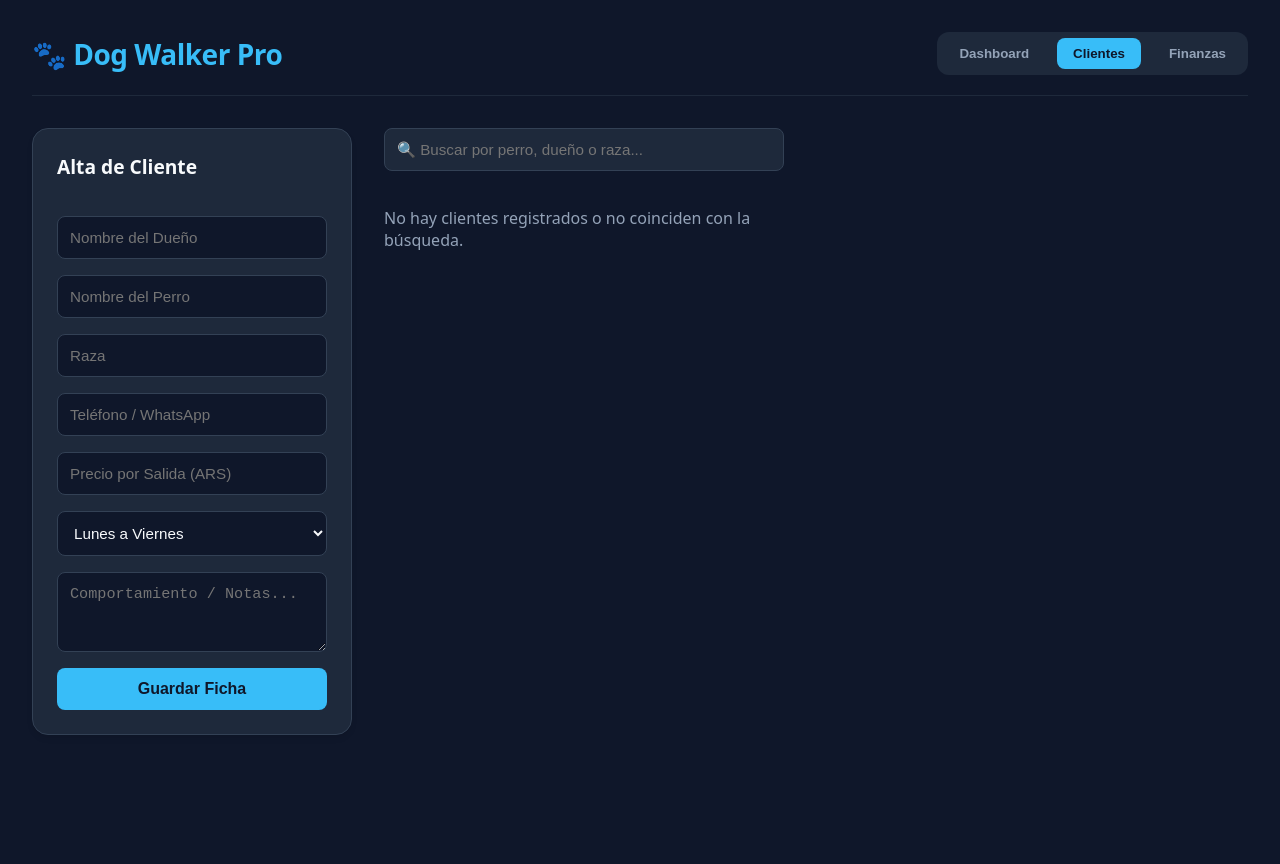
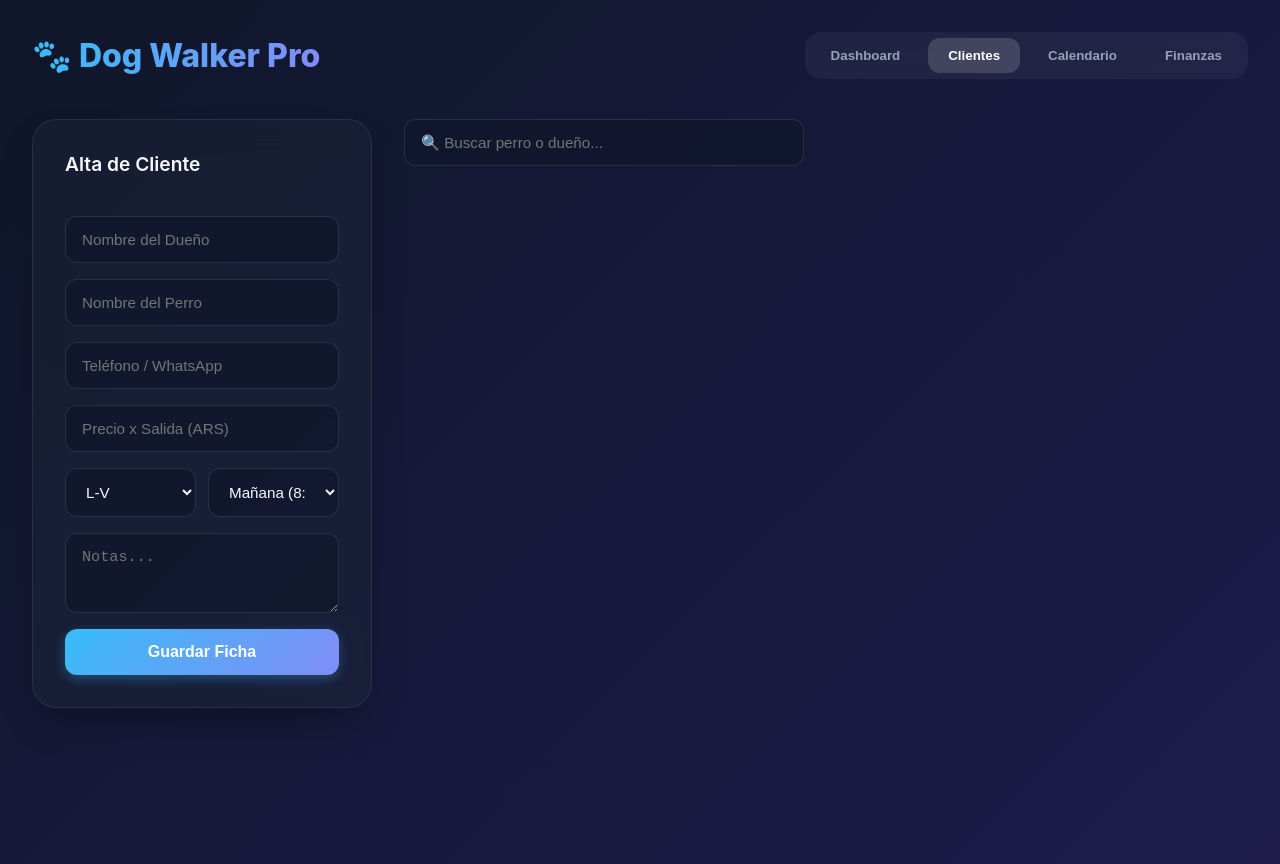
Before and after one commit to valenbatt/dog-walker-app, a React (Vite) app: page / in a window 1280 px wide. Both pictures are taken after a click on the button "Clientes". Built offline with nearby package versions, Linux system fonts and the light colour scheme.

Commit message:
Update App.jsx

```diff
--- a/src/App.jsx
+++ b/src/App.jsx
@@ -13,12 +13,10 @@ export default function App() {
     return saved ? JSON.parse(saved) : [];
   });
 
-  const [newClient, setNewClient] = useState({ name: '', dog: '', breed: '', phone: '', plan: 'Lunes a Viernes', price: '', notes: '' });
+  const [newClient, setNewClient] = useState({ name: '', dog: '', breed: '', phone: '', plan: 'Lunes a Viernes', price: '', turno: 'Mañana (8:00)', notes: '' });
   const [newTx, setNewTx] = useState({ type: 'ingreso', desc: '', amount: '', date: new Date().toISOString().split('T')[0] });
   const [searchTerm, setSearchTerm] = useState('');
-
-  const currentMonthStr = new Date().toISOString().slice(0, 7);
-  const [selectedMonth, setSelectedMonth] = useState(currentMonthStr);
+  const [selectedMonth, setSelectedMonth] = useState(new Date().toISOString().slice(0, 7));
 
   useEffect(() => localStorage.setItem('dogwalker_clients', JSON.stringify(clients)), [clients]);
   useEffect(() => localStorage.setItem('dogwalker_finances', JSON.stringify(finances)), [finances]);
@@ -29,18 +27,13 @@ export default function App() {
 
   const filteredClients = useMemo(() => {
     if (!searchTerm) return clients;
-    const lower = searchTerm.toLowerCase();
     return clients.filter(c =>
-      c.dog.toLowerCase().includes(lower) ||
-      c.name.toLowerCase().includes(lower) ||
-      c.breed.toLowerCase().includes(lower)
+      c.dog.toLowerCase().includes(searchTerm.toLowerCase()) ||
+      c.name.toLowerCase().includes(searchTerm.toLowerCase())
     );
   }, [clients, searchTerm]);
 
-  const monthlyFinances = useMemo(() => {
-    return finances.filter(f => f.date.startsWith(selectedMonth));
-  }, [finances, selectedMonth]);
-
+  const monthlyFinances = useMemo(() => finances.filter(f => f.date.startsWith(selectedMonth)), [finances, selectedMonth]);
   const monthlyIngresos = monthlyFinances.filter(f => f.type === 'ingreso').reduce((acc, curr) => acc + Number(curr.amount), 0);
   const monthlyGastos = monthlyFinances.filter(f => f.type === 'gasto').reduce((acc, curr) => acc + Number(curr.amount), 0);
   const monthlyBalance = monthlyIngresos - monthlyGastos;
@@ -49,198 +42,155 @@ export default function App() {
     e.preventDefault();
     if (!newClient.name || !newClient.dog) return;
     setClients([...clients, { ...newClient, id: Date.now(), price: Number(newClient.price) || 0 }]);
-    setNewClient({ name: '', dog: '', breed: '', phone: '', plan: 'Lunes a Viernes', price: '', notes: '' });
-  };
-
-  const handleAddTx = (e) => {
-    e.preventDefault();
-    if (!newTx.desc || !newTx.amount) return;
-    setFinances([...finances, { ...newTx, id: Date.now(), amount: Number(newTx.amount) }]);
-    setNewTx({ type: 'ingreso', desc: '', amount: '', date: new Date().toISOString().split('T')[0] });
-  };
-
-  const deleteClient = (id) => {
-    if(window.confirm('¿Eliminar cliente?')) setClients(clients.filter(c => c.id !== id));
-  };
-
-  const deleteTx = (id) => {
-    if(window.confirm('¿Eliminar movimiento?')) setFinances(finances.filter(f => f.id !== id));
+    setNewClient({ name: '', dog: '', breed: '', phone: '', plan: 'Lunes a Viernes', price: '', turno: 'Mañana (8:00)', notes: '' });
   };
 
   const exportToCSV = () => {
     const headers = ['Fecha', 'Concepto', 'Tipo', 'Monto (ARS)'];
-    const rows = monthlyFinances.map(f => `${f.date},"${f.desc.replace(/"/g, '""')}",${f.type},${f.amount}`);
+    // Usamos ; para Excel en español y \uFEFF para los acentos
+    const rows = monthlyFinances.map(f => `${f.date};"${f.desc.replace(/"/g, '""')}";${f.type};${f.amount}`);
+    rows.push(`"";"";"";""`);
+    rows.push(`"RESUMEN DEL MES";"Ingresos";"+";${monthlyIngresos}`);
+    rows.push(`"";"Gastos";"-";${monthlyGastos}`);
+    rows.push(`"";"TOTAL NETO";"";${monthlyBalance}`);
 
-    rows.push(`"","","",""`);
-    rows.push(`"RESUMEN DEL MES","Ingresos","+",${monthlyIngresos}`);
-    rows.push(`"","Gastos","-",${monthlyGastos}`);
-    rows.push(`"","TOTAL NETO","",${monthlyBalance}`);
-
-    const csvContent = "data:text/csv;charset=utf-8," + headers.join(',') + "\n" + rows.join('\n');
-    const encodedUri = encodeURI(csvContent);
+    const csvContent = "data:text/csv;charset=utf-8,\uFEFF" + headers.join(';') + "\n" + rows.join('\n');
     const link = document.createElement("a");
-    link.setAttribute("href", encodedUri);
-    link.setAttribute("download", `Balance_DogWalker_${selectedMonth}.csv`);
-    document.body.appendChild(link);
+    link.href = encodeURI(csvContent);
+    link.download = `Balance_${selectedMonth}.csv`;
     link.click();
-    document.body.removeChild(link);
   };
 
   return (
-    <div style={{ fontFamily: 'system-ui, -apple-system, sans-serif', backgroundColor: '#0f172a', color: '#f8fafc', minHeight: '100vh', padding: '32px' }}>
-      <header style={{ display: 'flex', justifyContent: 'space-between', alignItems: 'center', borderBottom: '1px solid #1e293b', paddingBottom: '20px', marginBottom: '32px' }}>
-        <h1 style={{ fontSize: '1.75rem', margin: 0, fontWeight: '700', color: '#38bdf8', letterSpacing: '-0.5px' }}>🐾 Dog Walker Pro</h1>
-        <nav style={{ display: 'flex', gap: '12px', background: '#1e293b', padding: '6px', borderRadius: '12px' }}>
-          {['dashboard', 'clientes', 'finanzas'].map((tab) => (
+    <div style={{ fontFamily: 'Inter, system-ui, sans-serif', background: 'linear-gradient(135deg, #0f172a 0%, #1e1b4b 100%)', color: '#f8fafc', minHeight: '100vh', padding: '32px' }}>
+      <header style={{ display: 'flex', justifyContent: 'space-between', alignItems: 'center', marginBottom: '40px' }}>
+        <h1 style={{ fontSize: '2rem', margin: 0, fontWeight: '800', background: 'linear-gradient(to right, #38bdf8, #818cf8)', WebkitBackgroundClip: 'text', WebkitTextFillColor: 'transparent' }}>
+          🐾 Dog Walker Pro
+        </h1>
+        <nav style={{ display: 'flex', gap: '8px', background: 'rgba(255,255,255,0.05)', padding: '6px', borderRadius: '16px', backdropFilter: 'blur(10px)' }}>
+          {['dashboard', 'clientes', 'calendario', 'finanzas'].map((tab) => (
             <button key={tab} onClick={() => setActiveTab(tab)} style={getTabStyle(activeTab === tab)}>{tab}</button>
           ))}
         </nav>
       </header>
 
       {activeTab === 'dashboard' && (
-        <div style={{ display: 'grid', gridTemplateColumns: 'repeat(auto-fit, minmax(240px, 1fr))', gap: '20px' }}>
+        <div style={{ display: 'grid', gridTemplateColumns: 'repeat(auto-fit, minmax(260px, 1fr))', gap: '24px' }}>
           <StatCard title="Perros Activos" value={clients.length} color="#f8fafc" />
-          <StatCard title="Facturación Histórica" value={`$${totalIngresos.toLocaleString()}`} color="#4ade80" />
+          <StatCard title="Facturación Histórica" value={`$${totalIngresos.toLocaleString()}`} color="#34d399" />
           <StatCard title="Gastos Históricos" value={`$${totalGastos.toLocaleString()}`} color="#f87171" />
           <StatCard title="Rentabilidad Global" value={`$${balance.toLocaleString()}`} color={balance >= 0 ? '#38bdf8' : '#f87171'} />
         </div>
       )}
 
       {activeTab === 'clientes' && (
-        <div style={{ display: 'grid', gridTemplateColumns: '320px 1fr', gap: '32px', alignItems: 'start' }}>
-          <form onSubmit={handleAddClient} style={cardStyle}>
-            <h3 style={{ marginTop: 0, marginBottom: '20px', fontSize: '1.2rem' }}>Alta de Cliente</h3>
+        <div style={{ display: 'grid', gridTemplateColumns: '340px 1fr', gap: '32px', alignItems: 'start' }}>
+          <form onSubmit={handleAddClient} style={glassCard}>
+            <h3 style={{ marginTop: 0, marginBottom: '24px', fontSize: '1.2rem', fontWeight: '600' }}>Alta de Cliente</h3>
             <input placeholder="Nombre del Dueño" value={newClient.name} onChange={e => setNewClient({...newClient, name: e.target.value})} style={inputStyle} required />
             <input placeholder="Nombre del Perro" value={newClient.dog} onChange={e => setNewClient({...newClient, dog: e.target.value})} style={inputStyle} required />
-            <input placeholder="Raza" value={newClient.breed} onChange={e => setNewClient({...newClient, breed: e.target.value})} style={inputStyle} />
             <input placeholder="Teléfono / WhatsApp" value={newClient.phone} onChange={e => setNewClient({...newClient, phone: e.target.value})} style={inputStyle} />
-            <input placeholder="Precio por Salida (ARS)" type="number" value={newClient.price} onChange={e => setNewClient({...newClient, price: e.target.value})} style={inputStyle} />
-            <select value={newClient.plan} onChange={e => setNewClient({...newClient, plan: e.target.value})} style={inputStyle}>
-              <option>Lunes a Viernes</option>
-              <option>3x Semana</option>
-              <option>Fines de Semana</option>
-              <option>Paseo Individual</option>
+            <input placeholder="Precio x Salida (ARS)" type="number" value={newClient.price} onChange={e => setNewClient({...newClient, price: e.target.value})} style={inputStyle} />
+
+            <div style={{ display: 'flex', gap: '12px' }}>
+              <select value={newClient.plan} onChange={e => setNewClient({...newClient, plan: e.target.value})} style={{...inputStyle, flex: 1}}>
+                <option>L-V</option>
+                <option>3x Sem</option>
               </select>
-            <textarea placeholder="Comportamiento / Notas..." value={newClient.notes} onChange={e => setNewClient({...newClient, notes: e.target.value})} style={{ ...inputStyle, minHeight: '80px', resize: 'vertical' }} />
-            <button type="submit" style={btnStyle}>Guardar Ficha</button>
+              <select value={newClient.turno} onChange={e => setNewClient({...newClient, turno: e.target.value})} style={{...inputStyle, flex: 1}}>
+                <option>Mañana (8:00)</option>
+                <option>Mediodía (11:30)</option>
+                <option>Tarde (16:00)</option>
+              </select>
+            </div>
+
+            <textarea placeholder="Notas..." value={newClient.notes} onChange={e => setNewClient({...newClient, notes: e.target.value})} style={{ ...inputStyle, minHeight: '80px' }} />
+            <button type="submit" style={btnStylePrimary}>Guardar Ficha</button>
           </form>
 
           <div>
-            <div style={{ marginBottom: '20px' }}>
-              <input
-                type="text"
-                placeholder="🔍 Buscar por perro, dueño o raza..."
-                value={searchTerm}
-                onChange={e => setSearchTerm(e.target.value)}
-                style={{ ...inputStyle, width: '100%', maxWidth: '400px', background: '#1e293b' }}
-              />
+            <input type="text" placeholder="🔍 Buscar perro o dueño..." value={searchTerm} onChange={e => setSearchTerm(e.target.value)} style={{ ...inputStyle, width: '100%', maxWidth: '400px', marginBottom: '24px' }}/>
+            <div style={{ display: 'grid', gridTemplateColumns: 'repeat(auto-fill, minmax(280px, 1fr))', gap: '24px' }}>
+              {filteredClients.map(c => (
+                <div key={c.id} style={{...glassCard, borderTop: '4px solid #818cf8'}}>
+                  <h4 style={{ margin: '0 0 12px 0', fontSize: '1.4rem' }}>🐕 {c.dog}</h4>
+                  <div style={{ fontSize: '0.9rem', color: '#cbd5e1', display: 'flex', flexDirection: 'column', gap: '8px' }}>
+                    <div><strong>Dueño:</strong> {c.name} ({c.phone})</div>
+                    <div style={{ display: 'flex', justifyContent: 'space-between', background: 'rgba(0,0,0,0.2)', padding: '10px', borderRadius: '8px', marginTop: '8px' }}>
+                      <span><strong>Turno:</strong><br/>{c.turno}</span>
+                      <span style={{textAlign: 'right'}}><strong>Tarifa:</strong><br/><span style={{ color: '#34d399' }}>${c.price}</span></span>
                     </div>
-
-            <div style={{ display: 'grid', gridTemplateColumns: 'repeat(auto-fill, minmax(280px, 1fr))', gap: '20px' }}>
-              {filteredClients.map(c => (
-                <div key={c.id} style={{ ...cardStyle, borderTop: '4px solid #38bdf8', position: 'relative' }}>
-                  <button onClick={() => deleteClient(c.id)} style={deleteBtnStyle}>×</button>
-                  <h4 style={{ margin: '0 0 12px 0', fontSize: '1.3rem' }}>🐕 {c.dog} <span style={{ fontSize: '0.85rem', color: '#94a3b8', fontWeight: 'normal' }}>({c.breed})</span></h4>
-                  <div style={{ fontSize: '0.95rem', color: '#cbd5e1', display: 'flex', flexDirection: 'column', gap: '8px' }}>
-                    <div><strong>Dueño:</strong> {c.name}</div>
-                    <div><strong>WhatsApp:</strong> {c.phone}</div>
-                    <div style={{ background: '#0f172a', padding: '8px', borderRadius: '6px' }}>
-                      <strong>Frecuencia:</strong> {c.plan} <br/>
-                      <span style={{ color: '#4ade80' }}>${c.price?.toLocaleString()} ARS / salida</span>
-                    </div>
-                    {c.notes && <div style={{ fontSize: '0.85rem', color: '#94a3b8', marginTop: '4px' }}>📝 {c.notes}</div>}
                   </div>
                 </div>
               ))}
-              {filteredClients.length === 0 && <p style={{ color: '#94a3b8' }}>No hay clientes registrados o no coinciden con la búsqueda.</p>}
             </div>
+          </div>
+        </div>
+      )}
+
+      {activeTab === 'calendario' && (
+        <div style={glassCard}>
+          <h2 style={{marginTop: 0}}>Calendario Semanal Fijo</h2>
+          <div style={{ display: 'grid', gridTemplateColumns: 'repeat(5, 1fr)', gap: '16px', marginTop: '24px' }}>
+            {['Lunes', 'Martes', 'Miércoles', 'Jueves', 'Viernes'].map(dia => (
+              <div key={dia}>
+                <h3 style={{ textAlign: 'center', borderBottom: '1px solid rgba(255,255,255,0.1)', paddingBottom: '12px' }}>{dia}</h3>
+                {['Mañana (8:00)', 'Mediodía (11:30)', 'Tarde (16:00)'].map(turno => (
+                  <div key={turno} style={{ background: 'rgba(255,255,255,0.03)', padding: '12px', borderRadius: '12px', marginBottom: '12px', minHeight: '100px' }}>
+                    <div style={{ fontSize: '0.8rem', color: '#818cf8', fontWeight: 'bold', marginBottom: '8px' }}>{turno}</div>
+                    {clients.filter(c => c.turno === turno).map(c => (
+                      <div key={c.id} style={{ fontSize: '0.85rem', background: 'rgba(0,0,0,0.3)', padding: '6px', borderRadius: '6px', marginBottom: '4px' }}>
+                        🐾 {c.dog}
+                      </div>
+                    ))}
+                  </div>
+                ))}
+              </div>
+            ))}
           </div>
         </div>
       )}
 
       {activeTab === 'finanzas' && (
         <div style={{ display: 'grid', gridTemplateColumns: '320px 1fr', gap: '32px', alignItems: 'start' }}>
-          <form onSubmit={handleAddTx} style={cardStyle}>
-            <h3 style={{ marginTop: 0, marginBottom: '20px', fontSize: '1.2rem' }}>Cargar Movimiento</h3>
+          {/* Formulario Finanzas Mantenido igual pero con estilos Glass */}
+          <form onSubmit={e => { e.preventDefault(); setFinances([...finances, { ...newTx, id: Date.now(), amount: Number(newTx.amount) }]); }} style={glassCard}>
+            <h3 style={{ marginTop: 0, marginBottom: '24px' }}>Nuevo Movimiento</h3>
             <select value={newTx.type} onChange={e => setNewTx({...newTx, type: e.target.value})} style={inputStyle}>
               <option value="ingreso">Ingreso (+)</option>
               <option value="gasto">Gasto (-)</option>
             </select>
-            <input placeholder="Concepto (Ej: Paseos Lola, Pipetas)" value={newTx.desc} onChange={e => setNewTx({...newTx, desc: e.target.value})} style={inputStyle} required />
-            <input placeholder="Monto Total (ARS)" type="number" value={newTx.amount} onChange={e => setNewTx({...newTx, amount: e.target.value})} style={inputStyle} required />
-            <input type="date" value={newTx.date} onChange={e => setNewTx({...newTx, date: e.target.value})} style={inputStyle} required />
-            <button type="submit" style={btnStyle}>Registrar</button>
+            <input placeholder="Concepto" value={newTx.desc} onChange={e => setNewTx({...newTx, desc: e.target.value})} style={inputStyle} required />
+            <input placeholder="Monto (ARS)" type="number" value={newTx.amount} onChange={e => setNewTx({...newTx, amount: e.target.value})} style={inputStyle} required />
+            <button type="submit" style={btnStylePrimary}>Registrar</button>
           </form>
 
-          <div style={cardStyle}>
-            <div style={{ display: 'flex', justifyContent: 'space-between', alignItems: 'center', marginBottom: '20px', flexWrap: 'wrap', gap: '12px' }}>
-              <div style={{ display: 'flex', alignItems: 'center', gap: '12px' }}>
-                <h3 style={{ margin: 0 }}>Historial Mensual</h3>
-                <input
-                  type="month"
-                  value={selectedMonth}
-                  onChange={e => setSelectedMonth(e.target.value)}
-                  style={{ ...inputStyle, padding: '6px 12px', width: 'auto' }}
-                />
-              </div>
-              <button onClick={exportToCSV} style={{ ...btnStyle, background: '#4ade80', color: '#064e3b', width: 'auto', padding: '8px 16px', fontSize: '0.9rem' }}>
-                ⬇ Descargar Excel
-              </button>
+          <div style={glassCard}>
+            <div style={{ display: 'flex', justifyContent: 'space-between', marginBottom: '24px' }}>
+              <input type="month" value={selectedMonth} onChange={e => setSelectedMonth(e.target.value)} style={{ ...inputStyle, width: 'auto' }} />
+              <button onClick={exportToCSV} style={{ ...btnStylePrimary, background: '#34d399', color: '#064e3b', width: 'auto' }}>⬇ Exportar Excel</button>
             </div>
 
-            <div style={{ overflowX: 'auto' }}>
-              <table style={{ width: '100%', borderCollapse: 'collapse', textAlign: 'left', minWidth: '500px' }}>
+            <table style={{ width: '100%', borderCollapse: 'collapse', textAlign: 'left' }}>
               <thead>
-                  <tr style={{ borderBottom: '2px solid #334155', color: '#94a3b8', fontSize: '0.9rem' }}>
-                    <th style={{ padding: '12px 8px' }}>Fecha</th>
-                    <th style={{ padding: '12px 8px' }}>Concepto</th>
-                    <th style={{ padding: '12px 8px' }}>Tipo</th>
-                    <th style={{ padding: '12px 8px', textAlign: 'right' }}>Monto</th>
-                    <th style={{ padding: '12px 8px', width: '40px' }}></th>
+                <tr style={{ color: '#94a3b8', borderBottom: '1px solid rgba(255,255,255,0.1)' }}>
+                  <th style={{ padding: '12px' }}>Fecha</th>
+                  <th style={{ padding: '12px' }}>Concepto</th>
+                  <th style={{ padding: '12px', textAlign: 'right' }}>Monto</th>
                 </tr>
               </thead>
               <tbody>
                 {monthlyFinances.map(f => (
-                    <tr key={f.id} style={{ borderBottom: '1px solid #1e293b' }}>
-                      <td style={{ padding: '12px 8px', fontSize: '0.9rem', color: '#cbd5e1' }}>{f.date}</td>
-                      <td style={{ padding: '12px 8px' }}>{f.desc}</td>
-                      <td style={{ padding: '12px 8px' }}>
-                        <span style={{ background: f.type === 'ingreso' ? 'rgba(74, 222, 128, 0.1)' : 'rgba(248, 113, 113, 0.1)', color: f.type === 'ingreso' ? '#4ade80' : '#f87171', padding: '4px 8px', borderRadius: '4px', fontSize: '0.8rem', textTransform: 'uppercase', fontWeight: 'bold' }}>
-                          {f.type}
-                        </span>
-                      </td>
-                      <td style={{ padding: '12px 8px', textAlign: 'right', fontWeight: 'bold', color: '#f8fafc' }}>
-                        ${Number(f.amount).toLocaleString()}
-                      </td>
-                      <td style={{ padding: '12px 8px', textAlign: 'right' }}>
-                        <button onClick={() => deleteTx(f.id)} style={{ background: 'transparent', border: 'none', color: '#ef4444', cursor: 'pointer', fontSize: '1.2rem' }}>×</button>
+                  <tr key={f.id} style={{ borderBottom: '1px solid rgba(255,255,255,0.05)' }}>
+                    <td style={{ padding: '16px 12px' }}>{f.date}</td>
+                    <td style={{ padding: '16px 12px' }}>{f.desc}</td>
+                    <td style={{ padding: '16px 12px', textAlign: 'right', color: f.type === 'ingreso' ? '#34d399' : '#f87171', fontWeight: 'bold' }}>
+                      {f.type === 'ingreso' ? '+' : '-'}${Number(f.amount).toLocaleString()}
                     </td>
                   </tr>
                 ))}
-                  {monthlyFinances.length === 0 && (
-                    <tr><td colSpan="5" style={{ padding: '24px', textAlign: 'center', color: '#94a3b8' }}>No hay movimientos en este mes.</td></tr>
-                  )}
               </tbody>
             </table>
-            </div>
-
-            <div style={{ marginTop: '24px', padding: '20px', background: '#0f172a', borderRadius: '8px', display: 'flex', justifyContent: 'space-between', border: '1px solid #334155' }}>
-              <div>
-                <div style={{ color: '#94a3b8', fontSize: '0.85rem' }}>Ingresos del Mes</div>
-                <div style={{ color: '#4ade80', fontWeight: 'bold', fontSize: '1.2rem' }}>+ ${monthlyIngresos.toLocaleString()}</div>
-              </div>
-              <div>
-                <div style={{ color: '#94a3b8', fontSize: '0.85rem' }}>Gastos del Mes</div>
-                <div style={{ color: '#f87171', fontWeight: 'bold', fontSize: '1.2rem' }}>- ${monthlyGastos.toLocaleString()}</div>
-              </div>
-              <div style={{ textAlign: 'right' }}>
-                <div style={{ color: '#94a3b8', fontSize: '0.85rem' }}>Total Neto ({selectedMonth})</div>
-                <div style={{ color: monthlyBalance >= 0 ? '#38bdf8' : '#f87171', fontWeight: 'bold', fontSize: '1.5rem' }}>
-                  ${monthlyBalance.toLocaleString()}
-                </div>
-              </div>
-            </div>
-
           </div>
         </div>
       )}
@@ -248,26 +198,61 @@ export default function App() {
   );
 }
 
+// Estilos Glassmorphism
+const glassCard = {
+  background: 'rgba(30, 41, 59, 0.4)',
+  backdropFilter: 'blur(16px)',
+  WebkitBackdropFilter: 'blur(16px)',
+  border: '1px solid rgba(255, 255, 255, 0.08)',
+  padding: '32px',
+  borderRadius: '24px',
+  boxShadow: '0 20px 40px -10px rgba(0,0,0,0.3)',
+  display: 'flex',
+  flexDirection: 'column',
+  gap: '16px'
+};
+
 const StatCard = ({ title, value, color }) => (
-  <div style={{ background: '#1e293b', padding: '24px', borderRadius: '16px', border: '1px solid #334155', boxShadow: '0 4px 6px -1px rgba(0, 0, 0, 0.1)' }}>
-    <div style={{ color: '#94a3b8', fontSize: '0.9rem', marginBottom: '8px', fontWeight: '500' }}>{title}</div>
-    <div style={{ fontSize: '2.2rem', fontWeight: '800', color: color, letterSpacing: '-1px' }}>{value}</div>
+  <div style={{...glassCard, padding: '24px'}}>
+    <div style={{ color: '#94a3b8', fontSize: '0.95rem', fontWeight: '500', marginBottom: '12px' }}>{title}</div>
+    <div style={{ fontSize: '2.5rem', fontWeight: '800', color: color }}>{value}</div>
   </div>
 );
 
+const inputStyle = {
+  background: 'rgba(15, 23, 42, 0.6)',
+  border: '1px solid rgba(255, 255, 255, 0.1)',
+  padding: '14px 16px',
+  borderRadius: '12px',
+  color: '#f8fafc',
+  fontSize: '0.95rem',
+  outline: 'none',
+  width: '100%',
+  boxSizing: 'border-box',
+  transition: 'border 0.3s ease'
+};
+
+const btnStylePrimary = {
+  background: 'linear-gradient(135deg, #38bdf8 0%, #818cf8 100%)',
+  color: '#ffffff',
+  border: 'none',
+  padding: '14px',
+  borderRadius: '12px',
+  fontWeight: '700',
+  cursor: 'pointer',
+  fontSize: '1rem',
+  width: '100%',
+  boxShadow: '0 4px 12px rgba(56, 189, 248, 0.3)'
+};
+
 const getTabStyle = (isActive) => ({
-  background: isActive ? '#38bdf8' : 'transparent',
-  color: isActive ? '#0f172a' : '#94a3b8',
+  background: isActive ? 'rgba(255,255,255,0.15)' : 'transparent',
+  color: isActive ? '#fff' : '#94a3b8',
   border: 'none',
-  padding: '8px 16px',
-  borderRadius: '8px',
+  padding: '10px 20px',
+  borderRadius: '12px',
   cursor: 'pointer',
   fontWeight: '600',
   textTransform: 'capitalize',
-  transition: 'all 0.2s ease'
+  transition: 'all 0.3s ease'
 });
-
-const cardStyle = { background: '#1e293b', padding: '24px', borderRadius: '16px', display: 'flex', flexDirection: 'column', gap: '16px', border: '1px solid #334155', boxShadow: '0 4px 6px -1px rgba(0, 0, 0, 0.1)' };
-const inputStyle = { background: '#0f172a', border: '1px solid #334155', padding: '12px', borderRadius: '8px', color: '#f8fafc', fontSize: '0.95rem', outline: 'none', width: '100%', boxSizing: 'border-box' };
-const btnStyle = { background: '#38bdf8', color: '#0f172a', border: 'none', padding: '12px', borderRadius: '8px', fontWeight: '700', cursor: 'pointer', fontSize: '1rem', transition: 'opacity 0.2s', width: '100%' };
-const deleteBtnStyle = { position: 'absolute', top: '12px', right: '12px', background: 'transparent', border: 'none', color: '#94a3b8', fontSize: '1.5rem', cursor: 'pointer' };
```
Lines whose indentation alone changed are shown as unchanged.
